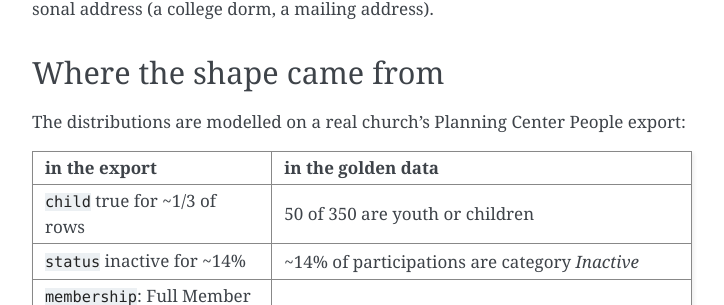
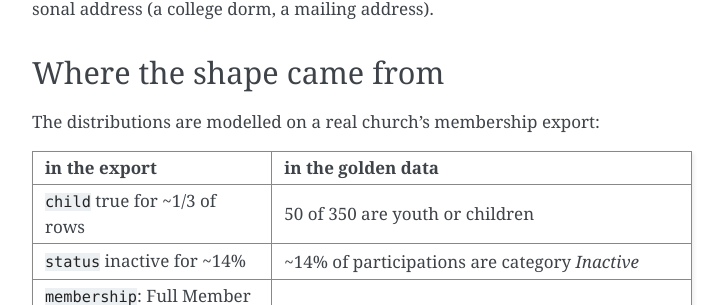
Before and after one commit to xjlin0/attendees32, a Sphinx documentation site: the page built from docs/golden_test_data.md, in a window 1280 px wide and 900 px high, scrolled down 777 px. Shown: the part 150-455 px from the top of the window, without its empty margins (388-1112 px from the left). Built offline with Sphinx 7.4.7, drawn with Linux system fonts in a browser that asks for light colours.

Commit message:
Describe the golden data's source without naming a product
The golden test data's docs named the church-management product its
distributions were taken from. The shape is what matters, not where it
was exported from, so the three mentions now say membership records.

Co-Authored-By: Claude Fable 5.1 <noreply@anthropic.com>
Claude-Session: https://claude.ai/code/session_01YFD44CaTrM8Wi5fp2sbGyM

```diff
--- a/docs/golden_test_data.md
+++ b/docs/golden_test_data.md
@@ -36,7 +36,7 @@ carry a personal address (a college dorm, a mailing address).
 
 ## Where the shape came from
 
-The distributions are modelled on a real church's Planning Center People export:
+The distributions are modelled on a real church's membership export:
 
 | in the export | in the golden data |
 | --- | --- |
```
Also changed, not shown: 2 other files.
